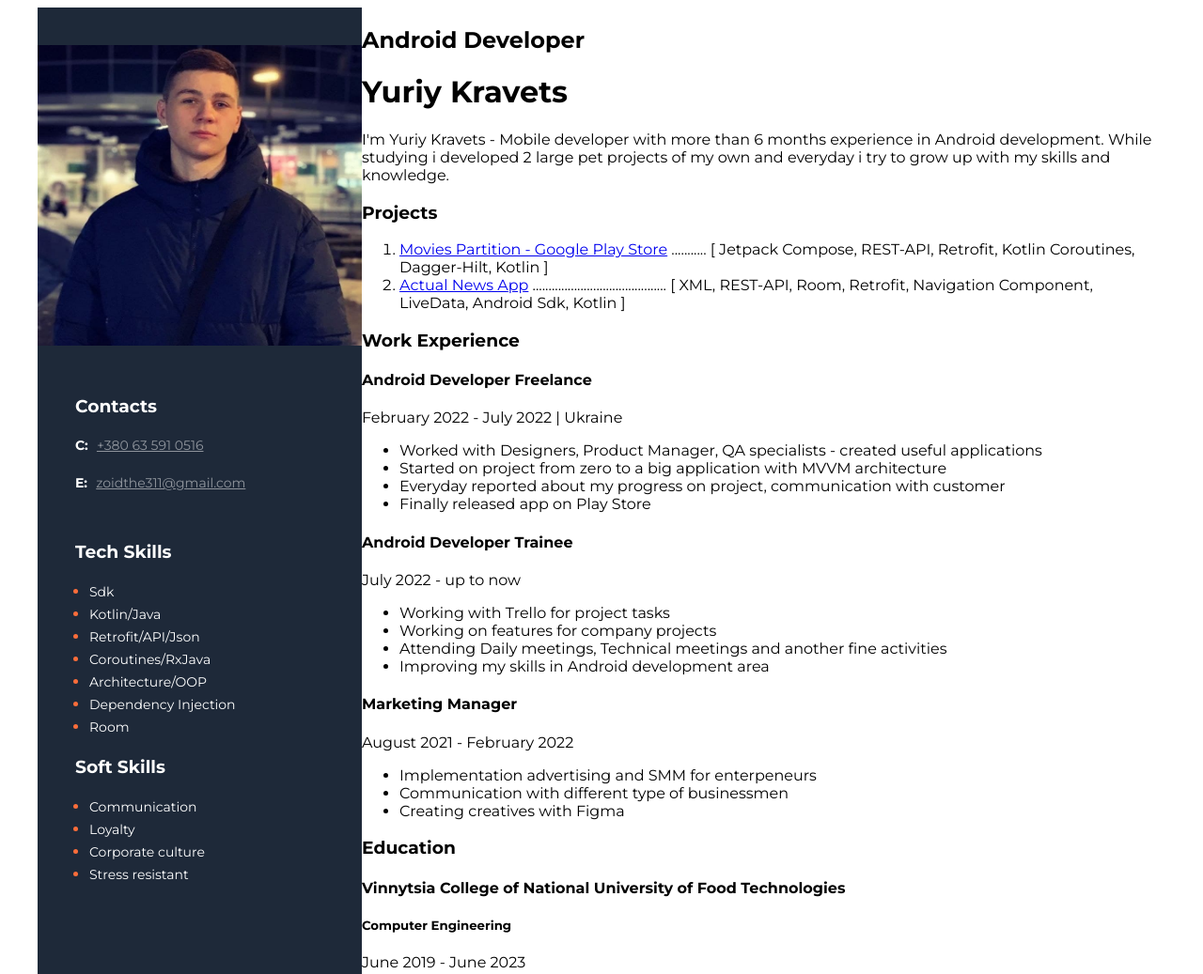
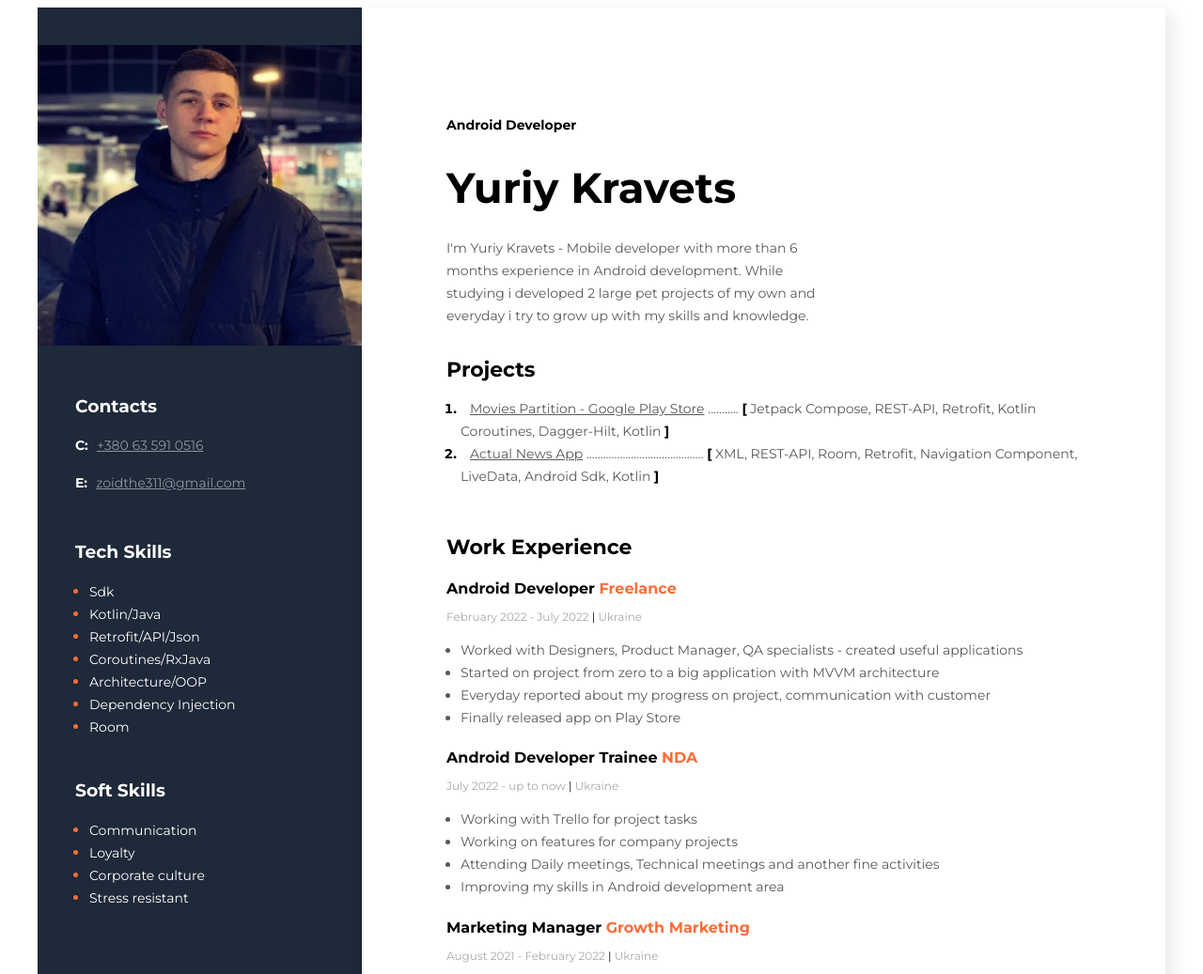
Before and after one commit to yuriycode/Resume, a plain HTML site: page index.html in a window 1280 px wide. Shown: the top 1037 px of the page at 94% size. Drawn offline with Linux system fonts and the light colour scheme.

Commit message:
realized main content part of resume

```diff
--- a/index.html
+++ b/index.html
@@ -1,119 +1,137 @@
 <!DOCTYPE html>
 <html lang="en">
   <head>
-    <meta charset="UTF-8">
-    <meta http-equiv="X-UA-Compatible" content="IE=edge">
-    <meta name="viewport" content="width=device-width, initial-scale=1.0">
-    <link rel="preconnect" href="https://fonts.googleapis.com">
-    <link rel="preconnect" href="https://fonts.gstatic.com" crossorigin>
-    <link href="https://fonts.googleapis.com/css2?family=Montserrat:wght@400;700&display=swap" rel="stylesheet">
-    <link rel="stylesheet" href="styles/styles.css">
+    <meta charset="UTF-8" />
+    <meta http-equiv="X-UA-Compatible" content="IE=edge" />
+    <meta name="viewport" content="width=device-width, initial-scale=1.0" />
+    <link rel="preconnect" href="https://fonts.googleapis.com" />
+    <link rel="preconnect" href="https://fonts.gstatic.com" crossorigin />
+    <link
+      href="https://fonts.googleapis.com/css2?family=Montserrat:wght@400;700&display=swap"
+      rel="stylesheet"
+    />
+    <link rel="stylesheet" href="styles/styles.css" />
     <title>Resume - Yuriy Kravets</title>
   </head>
   <body>
-
     <!--Main-->
     <div class="main">
-
       <!--Main content-->
       <div class="main-content">
-
         <!--about employee-->
         <div class="about">
+          <h2 class="about-position">Android Developer</h2>
 
-            <h2> Android Developer </h2>
+          <h1 class="about-name">Yuriy Kravets</h1>
 
-            <h1> Yuriy Kravets </h1>
-
-            <p> I'm Yuriy Kravets - Mobile developer with more than 6 months experience in Android development.
-                While studying i developed 2 large pet projects of my own and everyday i try to grow up with my skills and knowledge. </p>
-
+          <p class="about-description">
+            I'm Yuriy Kravets - Mobile developer with more than 6 months
+            experience in Android development. While studying i developed 2
+            large pet projects of my own and everyday i try to grow up with my
+            skills and knowledge.
+          </p>
         </div>
 
         <!--Projects-->
         <div class="projects">
-            <h3 class="project-title">
-                Projects</h3>
+          <h3 class="title">Projects</h3>
 
-            <ol>
+          <ol class="projects-list">
+            <li class="project-item">
+                <span class="project">
+                    <a href="https://play.google.com/store/apps/details?id=com.yuriycode.moviesapp" class="project-link"
+                >Movies Partition - Google Play Store</a
+              >
+              ...........
+              <span class="project-bracket">[</span> Jetpack Compose, REST-API, Retrofit, Kotlin
+              Coroutines, Dagger-Hilt, Kotlin <span class="project-bracket">]</span>
+                </span>
 
-            <li>
-                <a href="https://play.google.com/store/apps/details?id=com.yuriycode.moviesapp">Movies Partition - Google Play Store</a>
-                ...........
-                [ Jetpack Compose, REST-API, Retrofit, Kotlin Coroutines, Dagger-Hilt, Kotlin ]
             </li>
-            <li>
-                <a href="https://github.com/yuriycode/ActualNewsApp">Actual News App</a>
+            <li class="project-item">
+                <span class="project">
+              <a href="https://github.com/yuriycode/ActualNewsApp" class="project-link"
+                >Actual News App</a
+              >
               ..........................................
-                [ XML, REST-API, Room, Retrofit, Navigation Component, LiveData, Android Sdk, Kotlin ]
+              <span class="project-bracket">[</span> XML, REST-API, Room,
+              Retrofit, Navigation Component, LiveData, Android Sdk, Kotlin <span class="project-bracket">]</span>
+            </span>
+
             </li>
-
           </ol>
-
         </div>
-
 
         <!--Work experience-->
         <div class="work experience">
-            <h3>Work Experience</h3>
+          <h3 class="title">Work Experience</h3>
           <!--First place of work-->
           <div>
-            <h4>Android Developer Freelance</h4>
-            <p>February 2022 - July 2022 | Ukraine</p>
-                <ul>
-
-                    <li>Worked with Designers, Product Manager, QA specialists - created useful applications</li>
-                    <li>Started on project from zero to a big application with MVVM architecture</li>
-                    <li>Everyday reported about my progress on project, communication with customer</li>
-                    <li>Finally released app on Play Store</li>
-
+            <h4 class="work-position">Android Developer <span class="organization">Freelance</span></h4>
+            <p class="period">February 2022 - July 2022 <span class="line">|</span> Ukraine</p>
+            <ul class="work-list">
+              <li class="work-list-item">
+                Worked with Designers, Product Manager, QA specialists - created
+                useful applications
+              </li>
+              <li class="work-list-item">
+                Started on project from zero to a big application with MVVM
+                architecture
+              </li>
+              <li class="work-list-item">
+                Everyday reported about my progress on project, communication
+                with customer
+              </li>
+              <li class="work-list-item">Finally released app on Play Store</li>
             </ul>
           </div>
           <!--Second place of work-->
           <div>
-            <h4>Android Developer Trainee</h4>
-            <p>July 2022 -  up to now</p>
-                <ul>
-                    <li>Working with Trello for project tasks</li>
-                    <li>Working on features for company projects</li>
-                    <li>Attending Daily meetings, Technical meetings and another fine activities</li>
-                    <li>Improving my skills in Android development area</li>
-
+            <h4 class="work-position">Android Developer Trainee <span class="organization">NDA</span></h4>
+            <p class="period">July 2022 - up to now <span class="line">|</span> Ukraine</p>
+            <ul class="work-list">
+              <li class="work-list-item">Working with Trello for project tasks</li>
+              <li class="work-list-item">Working on features for company projects</li>
+              <li class="work-list-item">
+                Attending Daily meetings, Technical meetings and another fine
+                activities
+              </li>
+              <li class="work-list-item">Improving my skills in Android development area</li>
             </ul>
           </div>
 
           <!--Third place of work-->
           <div>
-
-                <h4>Marketing Manager</h4>
-                <p>August 2021 - February 2022</p>
-                <ul>
-                    <li>Implementation advertising and SMM for enterpeneurs</li>
-                    <li>Communication with different type of businessmen</li>
-                    <li>Creating creatives with Figma</li>
+            <h4 class="work-position">Marketing Manager <span class="organization">Growth Marketing</span></h4>
+            <p  class="period">August 2021 - February 2022 <span class="line">|</span> Ukraine</p>
+            <ul class="work-list">
+              <li class="work-list-item">Implementation advertising and SMM for enterpeneurs</li>
+              <li class="work-list-item">Communication with different type of businessmen</li>
+              <li class="work-list-item">Creating creatives with Figma</li>
             </ul>
-
           </div>
-
         </div>
 
         <!--Education-->
         <div class="education">
-            <h3>Education</h3>
-            <h4>Vinnytsia College of National University of Food Technologies</h4>
-            <h5>Computer Engineering</h5>
-            <p>June 2019 - June 2023</p>
+          <h3 class="education-title">Education</h3>
+          <h4 class="education-university">Vinnytsia College of National University of Food Technologies</h4>
+          <h3 class="education-faculty">Computer Engineering</h5>
+          <p class="education-period">June 2019 - June 2023 <span class="line">|</span> Ukraine</p>
         </div>
-
-
       </div>
 
       <!--Side bar-->
       <aside class="side-bar">
-
         <!--Image-->
-        <img src="img/resume_photo.jpg" alt="user photo" class="photo"
-        height="320dp", width="300dp">
+        <img
+          src="img/resume_photo.jpg"
+          alt="user photo"
+          class="photo"
+          height="320dp"
+          ,
+          width="300dp"
+        />
 
         <!--Contacts-->
         <div class="contacts">
@@ -122,14 +140,17 @@
           <div>
             <p>
               <span class="contact-type"> C:</span>
-                    <a href="tel:+380635910516" class="contact-link">+380 63 591 0516</a>
+              <a href="tel:+380635910516" class="contact-link"
+                >+380 63 591 0516</a
+              >
             </p>
 
             <p>
               <span class="contact-type"> E:</span>
-                    <a href="mailto:zoidthe311@gmail.com" class="contact-link">zoidthe311@gmail.com</a>
+              <a href="mailto:zoidthe311@gmail.com" class="contact-link"
+                >zoidthe311@gmail.com</a
+              >
             </p>
-
           </div>
         </div>
 
@@ -137,13 +158,27 @@
         <div class="tech-skills">
           <h3>Tech Skills</h3>
           <ul class="tech-skills-list">
-            <li class="tech-skills-item"><span class="tech-skills-txt">Sdk</span></li>
-            <li class="tech-skills-item"><span class="tech-skills-txt">Kotlin/Java</span></li>
-            <li class="tech-skills-item"><span class="tech-skills-txt">Retrofit/API/Json</span></li>
-            <li class="tech-skills-item"><span class="tech-skills-txt">Coroutines/RxJava</span></li>
-            <li class="tech-skills-item"><span class="tech-skills-txt">Architecture/OOP</span></li>
-            <li class="tech-skills-item"><span class="tech-skills-txt">Dependency Injection</span></li>
-            <li class="tech-skills-item"><span class="tech-skills-txt">Room</span></li>
+            <li class="tech-skills-item">
+              <span class="tech-skills-txt">Sdk</span>
+            </li>
+            <li class="tech-skills-item">
+              <span class="tech-skills-txt">Kotlin/Java</span>
+            </li>
+            <li class="tech-skills-item">
+              <span class="tech-skills-txt">Retrofit/API/Json</span>
+            </li>
+            <li class="tech-skills-item">
+              <span class="tech-skills-txt">Coroutines/RxJava</span>
+            </li>
+            <li class="tech-skills-item">
+              <span class="tech-skills-txt">Architecture/OOP</span>
+            </li>
+            <li class="tech-skills-item">
+              <span class="tech-skills-txt">Dependency Injection</span>
+            </li>
+            <li class="tech-skills-item">
+              <span class="tech-skills-txt">Room</span>
+            </li>
           </ul>
         </div>
 
@@ -151,16 +186,21 @@
         <div class="soft-skills">
           <h3>Soft Skills</h3>
           <ul class="soft-skills-list">
-            <li class="soft-skills-item"><span class="soft-skills-txt">Communication</span></li>
-            <li class="soft-skills-item"><span class="soft-skills-txt">Loyalty</span></li>
-            <li class="soft-skills-item"><span class="soft-skills-txt">Corporate culture</span></li>
-            <li class="soft-skills-item"><span class="soft-skills-txt">Stress resistant</span></li>
+            <li class="soft-skills-item">
+              <span class="soft-skills-txt">Communication</span>
+            </li>
+            <li class="soft-skills-item">
+              <span class="soft-skills-txt">Loyalty</span>
+            </li>
+            <li class="soft-skills-item">
+              <span class="soft-skills-txt">Corporate culture</span>
+            </li>
+            <li class="soft-skills-item">
+              <span class="soft-skills-txt">Stress resistant</span>
+            </li>
           </ul>
         </div>
       </aside>
-
-
     </div>
-
   </body>
 </html>
--- a/styles/styles.css
+++ b/styles/styles.css
@@ -1,5 +1,6 @@
 body {
-    font-family: 'Montserrat', sans-serif;
+  font-family: "Montserrat", sans-serif;
+  background-color: white;
 }
 
 /* main styles */
@@ -11,40 +12,71 @@ body {
 }
 .main-content {
   background-color: white;
+  box-shadow: 6px 6px 20px rgba(0, 0, 0, 0.1);
+  padding: 105px 90px;
+}
+
+.about-position {
+  font-style: normal;
+  font-weight: 700;
+  font-size: 14px;
+  line-height: 17px;
+  /* identical to box height */
+  color: #000000;
+  margin-bottom: 20px;
+}
+
+.about-name {
+  font-style: normal;
+  font-weight: 700;
+  font-size: 45px;
+  line-height: 55px;
+  color: #000000;
+  margin-bottom: 25px;
+}
+
+.about-description {
+  font-family: "Montserrat";
+  font-style: normal;
+  font-weight: 400;
+  font-size: 14px;
+  line-height: 24px;
+  /* or 171% */
+  color: #595959;
+  width: 400px;
+  padding-bottom: 10px;
 }
 
 /* side bar styles */
-.side-bar{
-    background-color: #1E2939;
+.side-bar {
+  background-color: #1e2939;
   padding-top: 40px;
   width: 345px;
 }
-.photo{
+.photo {
   width: 345px;
   margin-bottom: 30px;
 }
 
-
-.contacts{
+.contacts {
   color: white;
-    font-family: 'Montserrat';
+  font-family: "Montserrat";
   font-style: normal;
   margin-left: 40px;
   margin-bottom: 50px;
 }
 
-.contact-type{
-    font-family: 'Montserrat';
+.contact-type {
+  font-family: "Montserrat";
   font-style: normal;
   font-weight: 700;
   font-size: 14px;
   line-height: 24px;
   color: white;
   margin-right: 5px;
-
 }
-.contact-link{
-    font-family: 'Montserrat';
+.contact-link {
+  font-family: "Montserrat";
   font-style: normal;
   font-weight: 400;
   font-size: 14px;
@@ -55,24 +87,24 @@ body {
   opacity: 0.5;
 }
 
-.tech-skills{
+.tech-skills {
   color: white;
   margin-left: 40px;
-    margin-bottom: 10px;
+  margin-bottom: 44px;
 }
-.tech-skills-item{
-    color: #FB6D3A;
+.tech-skills-item {
+  color: #fb6d3a;
 }
 
-.tech-skills-txt{
+.tech-skills-txt {
   font-style: normal;
   font-weight: 400;
   font-size: 14px;
   line-height: 24px;
-    color: #FFFFFF;
+  color: #ffffff;
 }
 
-.tech-skills-list{
+.tech-skills-list {
   color: white;
   padding: 0;
   margin-left: 15px;
@@ -84,19 +116,19 @@ body {
   margin-bottom: 10px;
 }
 
-.soft-skills-item{
-    color: #FB6D3A;
+.soft-skills-item {
+  color: #fb6d3a;
 }
 
-.soft-skills-txt{
+.soft-skills-txt {
   font-style: normal;
   font-weight: 400;
   font-size: 14px;
   line-height: 24px;
-    color: #FFFFFF;
+  color: #ffffff;
 }
 
-.soft-skills-list{
+.soft-skills-list {
   color: white;
   padding: 0;
   margin-left: 15px;
@@ -104,7 +136,140 @@ body {
 
 /* project styles */
 .projects {
+  margin-bottom: 50px;
 }
 
-.project-title {
+.project,
+.project-link {
+  font-style: normal;
+  font-weight: 400;
+  font-size: 14px;
+  line-height: 24px;
+  /* or 171% */
+
+  color: #595959;
 }
+
+.project-link {
+  margin-left: 10px;
+}
+
+.title {
+  font-style: normal;
+  font-weight: 700;
+  font-size: 22px;
+  line-height: 27px;
+  /* identical to box height */
+  color: #000000;
+  margin-bottom: 10px;
+}
+
+.project-item {
+  font-style: normal;
+  font-weight: 700;
+  font-size: 14px;
+  line-height: 24px;
+  /* or 171% */
+
+  color: #000000;
+}
+
+.project-bracket {
+  font-style: normal;
+  font-weight: 700;
+  font-size: 14px;
+  line-height: 24px;
+  /* or 171% */
+
+  color: #000000;
+}
+
+.projects-list {
+  padding: 0;
+  margin-left: 15px;
+}
+
+/*work styles*/
+.work-position {
+  font-style: normal;
+  font-weight: 700;
+  font-size: 16px;
+  line-height: 20px;
+  color: #000000;
+  margin-bottom: 10px;
+}
+
+.organization {
+  font-style: normal;
+  font-weight: 700;
+  font-size: 16px;
+  line-height: 20px;
+  color: #fb6d3a;
+}
+
+.period {
+  font-style: normal;
+  font-weight: normal;
+  font-size: 12px;
+  line-height: 15px;
+  color: #a8a8a8;
+  margin-bottom: 10px;
+}
+
+.line {
+  font-style: normal;
+  font-weight: normal;
+  font-size: 12px;
+  line-height: 15px;
+  color: black;
+}
+
+.work-list {
+  padding: 0;
+  margin-left: 15px;
+}
+
+.work-list-item {
+  font-style: normal;
+  font-weight: 400;
+  font-size: 14px;
+  line-height: 24px;
+  color: #595959;
+
+/*education styles*/
+
+.education {
+  padding-top: 50px;
+}
+
+.education-title {
+  font-style: normal;
+  font-weight: 700;
+  font-size: 22px;
+  line-height: 27px;
+  color: #000000;
+}
+
+.education-university {
+  font-style: normal;
+  font-weight: 700;
+  font-size: 16px;
+  line-height: 20px;
+  color: #fb6d3a;
+}
+
+.education-faculty{
+    font-style: normal;
+    font-weight: 700;
+    font-size: 14px;
+    line-height: 17px;
+color: #000000;
+}
+
+.education-period{
+    font-style: normal;
+    font-weight: 400;
+    font-size: 14px;
+    line-height: 15px;
+    color: #A8A8A8;
+}
```
Lines whose indentation alone changed are shown as unchanged.
